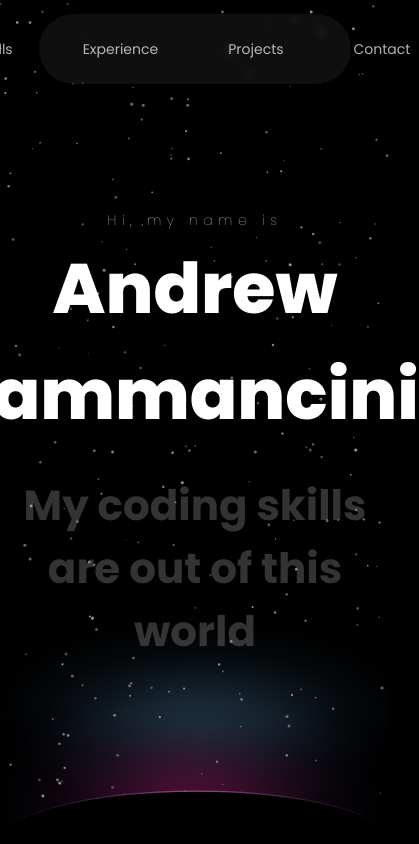
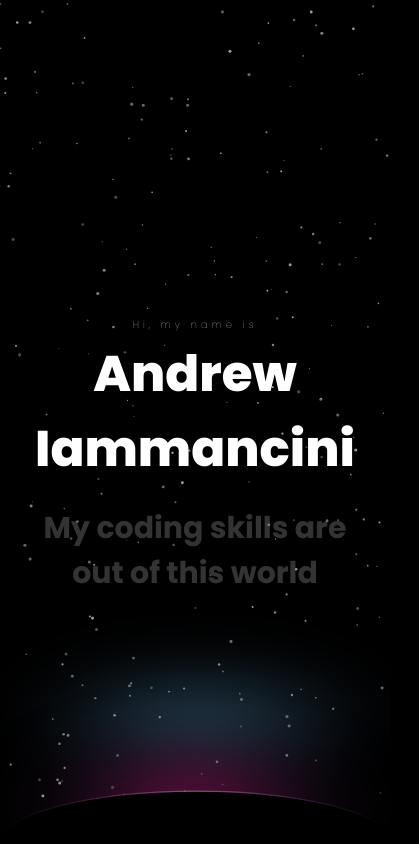
Before and after one commit to AndrewI26/portfolio, a Next.js app: page / in a window 390 px wide. Shown: the top 844 px of the page, 419 px wide, since content can reach past the window. Built offline with nearby package versions, Linux system fonts and the light colour scheme.

Commit message:
css changes

```diff
--- a/src/app/components/Navbar.tsx
+++ b/src/app/components/Navbar.tsx
@@ -5,8 +5,8 @@ export default function Navbar() {
         window.open("/res.pdf", '_blank');
     }
     return (
-        <div className='nav-total'>
-            <div className='nav-container'>
+        <div id="nav" className='nav-total'>
+            <div  className='nav-container'>
                 <Link href="#skills">
                     <p className='nav-title'>Skills</p>
                 </Link>
--- a/src/app/globals.css
+++ b/src/app/globals.css
@@ -128,7 +128,7 @@ h1, h3, h6, p {
 }
 @media (max-width: 768px) {
   html {
-    font-size: 14px;
+    font-size: 10px;
   }
   #skills {
     margin-bottom: -20vh;
@@ -149,4 +149,7 @@ h1, h3, h6, p {
   #res-button {
     visibility: hidden;
   }
+  #nav {
+    visibility: hidden;
+  }
 }
```
